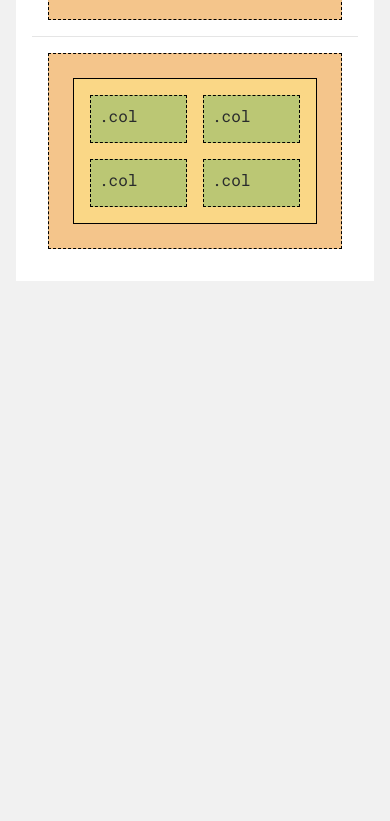
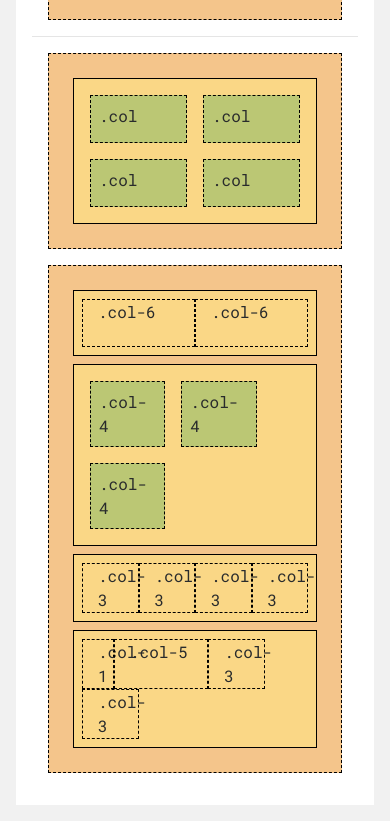
Before and after one commit to JStubb7939/bootstrap-4-preso, a website: page columns.html in a window 390 px wide. Shown: the part 954-1775 px from the top of the page. Before the commit the page ends 1251 px from the top, so only its background shows below. Drawn offline with nearby package versions, Linux system fonts and the light colour scheme; a script that the page names is missing.

Commit message:
Make responsive demo container draggable; add more column examples

```diff
--- a/columns.html
+++ b/columns.html
@@ -122,6 +122,30 @@
           <div class="col">.col</div>
         </div>
       </div>
+
+      <div class="container-fluid">
+        <div class="row">
+          <div class="col-6">.col-6</div>
+          <div class="col-6">.col-6</div>
+        </div>
+        <div class="row">
+          <div class="col-4">.col-4</div>
+          <div class="col-4">.col-4</div>
+          <div class="col-4">.col-4</div>
+        </div>
+        <div class="row">
+          <div class="col-3">.col-3</div>
+          <div class="col-3">.col-3</div>
+          <div class="col-3">.col-3</div>
+          <div class="col-3">.col-3</div>
+        </div>
+        <div class="row">
+          <div class="col-1">.col-1</div>
+          <div class="col-5">.col-5</div>
+          <div class="col-3">.col-3</div>
+          <div class="col-3">.col-3</div>
+        </div>
+      </div>
     </div>
 
     <!-- jQuery first, then Tether, then Bootstrap JS. -->
```
Also changed, not shown: containers.html (+1 -1 lines), responsive-design.html (+2 -2 lines).
